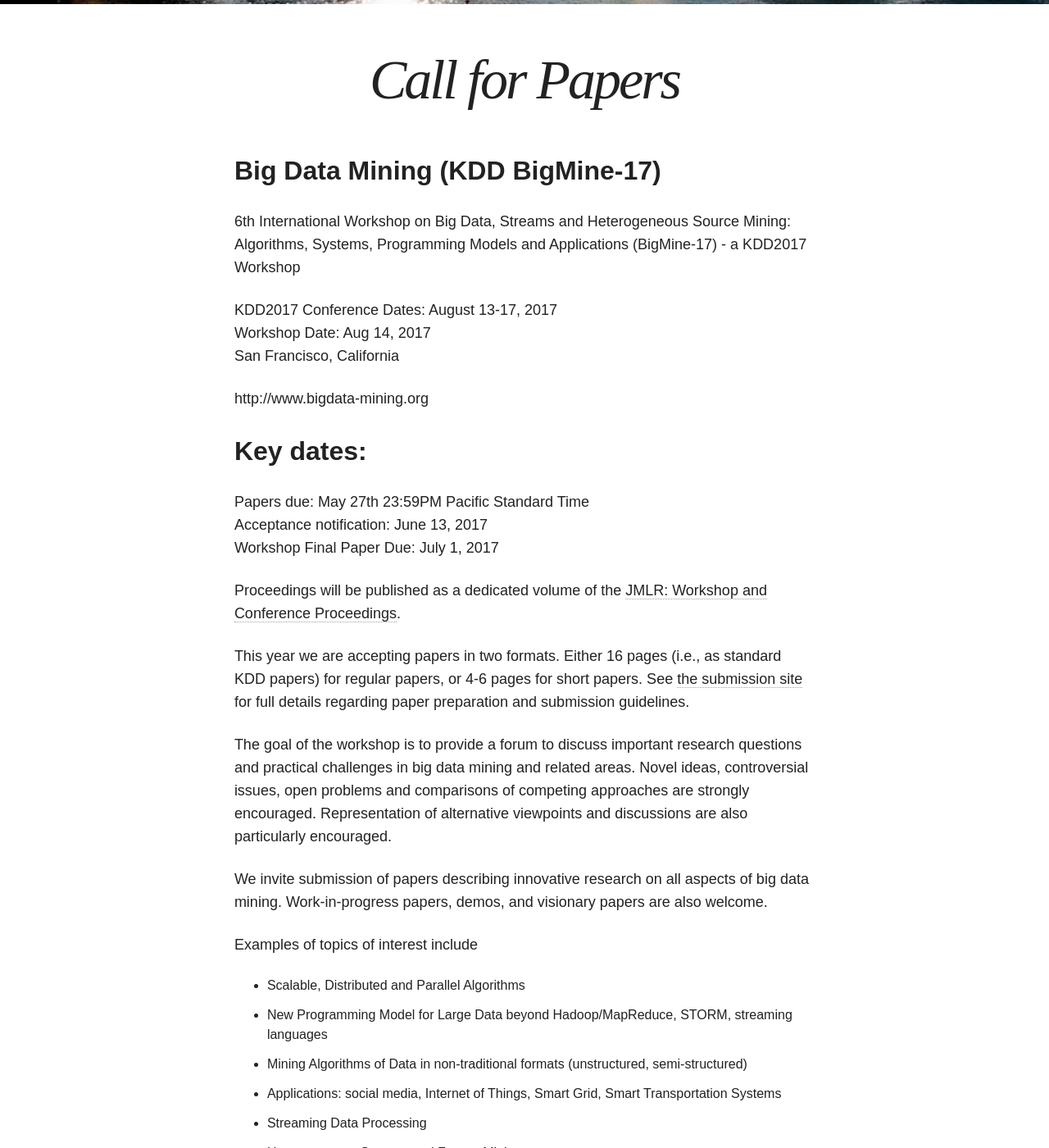
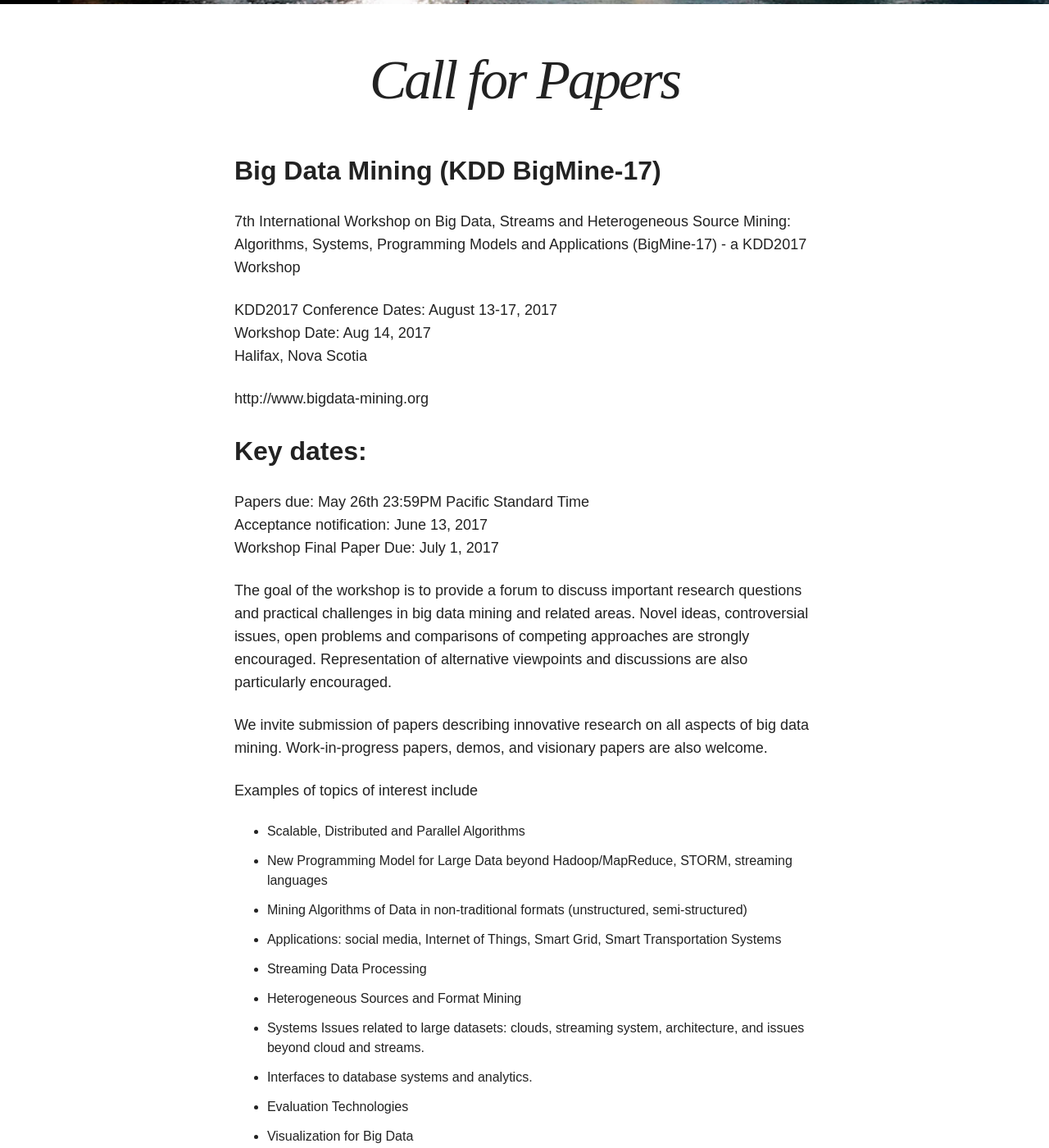
Before and after one commit to bigmine/bigmine17, a Jekyll site: the page built from cfp.md, in a window 1280 px wide and 1400 px high, scrolled down 541 px. Shown: the whole window at 82% size. Built offline with Jekyll 4.4.1, drawn with Linux system fonts in a browser that asks for light colours; nearby versions of some CDN libraries.

Commit message:
update cfp

```diff
--- a/cfp.md
+++ b/cfp.md
@@ -7,25 +7,28 @@
 
 Big Data Mining (KDD BigMine-17)
 ------
-6th International Workshop on Big Data, Streams and Heterogeneous Source Mining: Algorithms, Systems, Programming Models and Applications (BigMine-17) - a KDD2017 Workshop
+7th International Workshop on Big Data, Streams and Heterogeneous Source Mining: Algorithms, Systems, Programming Models and Applications (BigMine-17) - a KDD2017 Workshop
 
 KDD2017 Conference Dates: August 13-17, 2017
 Workshop Date: Aug 14, 2017
-San Francisco, California
+Halifax, Nova Scotia
 
 http://www.bigdata-mining.org
 
 Key dates:
 ------
-Papers due: May 27th 23:59PM Pacific Standard Time
+Papers due: May 26th 23:59PM Pacific Standard Time
 Acceptance notification: June 13, 2017
 Workshop Final Paper Due: July 1, 2017
+
+<!--
 
 Proceedings will be published as a dedicated volume of the [JMLR: Workshop and Conference Proceedings](http://jmlr.csail.mit.edu/proceedings/).
 
 This year we are accepting papers in two formats. Either
 16 pages (i.e., as standard KDD papers) for regular papers, or 4-6 pages for short papers.
 See [the submission site](submission.html) for full details regarding paper preparation and submission guidelines.
+-->
 
 The goal of the workshop is to provide a forum to discuss important research questions and practical challenges in big data mining and related areas. Novel ideas, controversial issues, open problems and comparisons of competing approaches are strongly encouraged. Representation of alternative viewpoints and discussions are also particularly encouraged.
 
```
